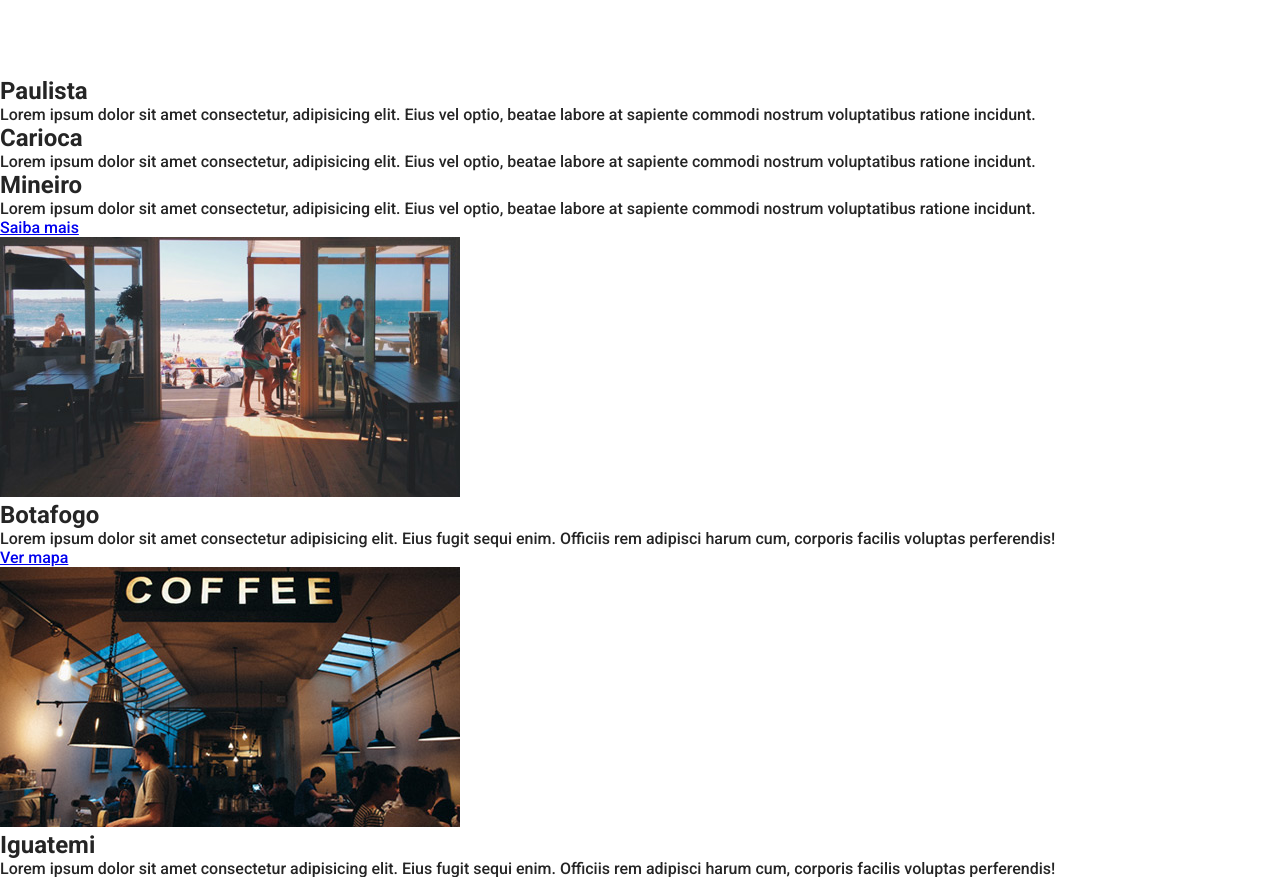
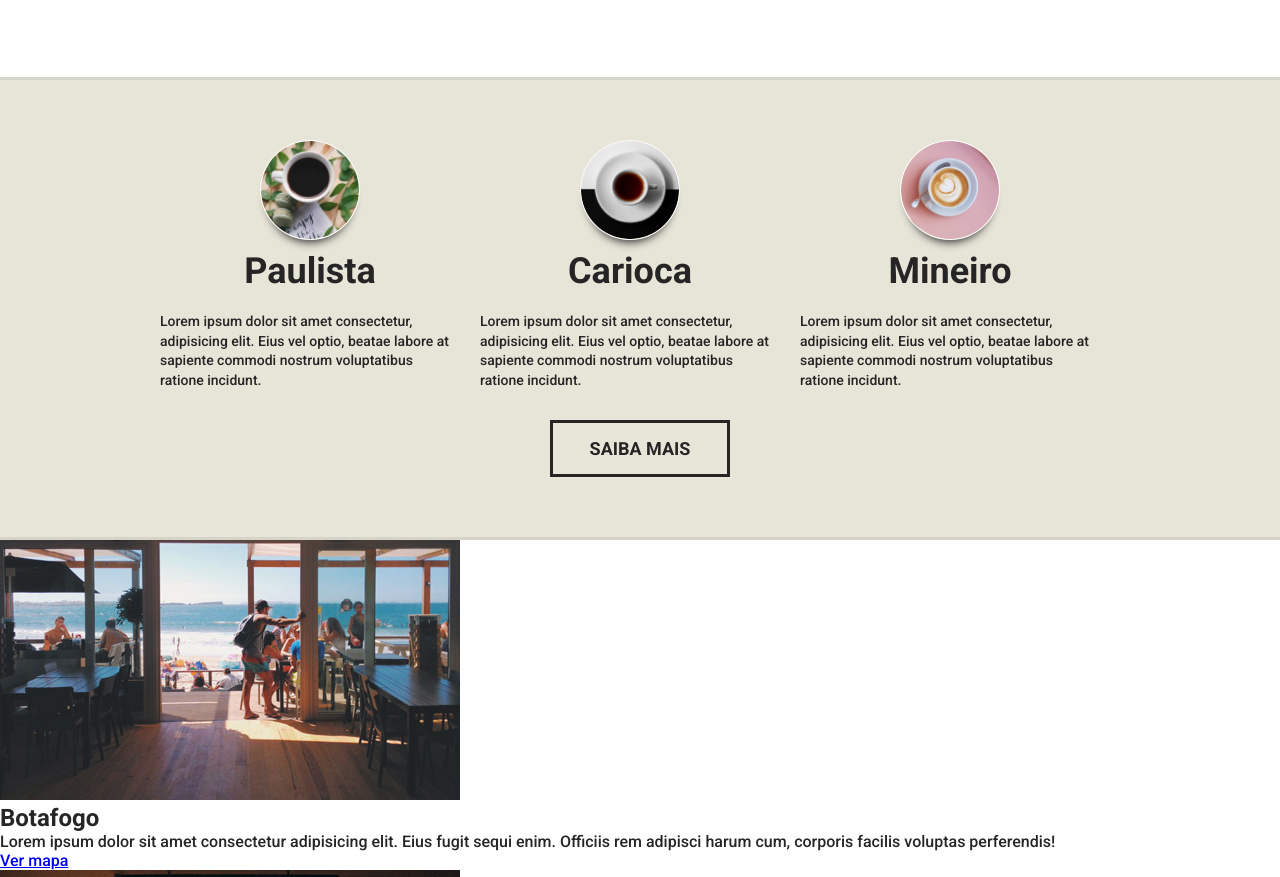
Before and after one commit to mailsonferreira/brafe, a plain HTML site: page index.htm in a window 1280 px wide. Shown: the part 1112-1989 px from the top of the page. Drawn offline with Linux system fonts and the light colour scheme.

Commit message:
produtos

```diff
--- a/css/style.css
+++ b/css/style.css
@@ -1,6 +1,7 @@
 * {
     padding: 0;
     margin: 0;
+    box-sizing: border-box;
 }
 
 body {
@@ -120,3 +121,64 @@ body {
     margin: 20px auto;
     max-width: 460px;
 }
+
+.produtos {
+     background: #e7e4d8;
+     padding: 60px 0;
+     border-top: 3px solid #d6d3c8;
+     border-bottom: 3px solid #d6d3c8;
+
+}
+
+.produtos-container {
+    max-width: 960px;
+    margin: 0 auto;
+    display: grid;
+    grid-template-columns: 1fr 1fr 1fr;
+}
+
+.produtos-item {
+    width: 300px;
+}
+
+ .produtos-item img {
+    max-width: 100px;
+    margin: 0 auto;
+    display: flex;
+    align-items: center;
+    justify-content: center;
+    border-radius: 50%;
+    border: 1px solid white;
+    box-shadow: #252525 0 10px 10px -8px;
+    margin-bottom: 10px;
+}
+
+.produtos-item h2 {
+    text-align: center;
+    font-size: 2.25em;
+    margin-bottom: 20px;
+}
+
+.produtos-item p {
+    font-size: 0.875em;
+    line-height: 1.4em;
+}
+
+.produtos-btn {
+    width: 180px;
+    border: 3px solid ;
+    color: #252525;
+    text-decoration: none;
+    display: block;
+    font-size: 1.125em;
+    font-weight: bold;
+    text-transform: uppercase;
+    text-align: center;
+    padding: 15px 0;
+    margin: 30px auto 0 auto;
+}
+
+.produtos-btn:hover {
+    color: rgb(109, 107, 107);
+    transition: 200ms;
+}
--- a/index.htm
+++ b/index.htm
@@ -41,22 +41,25 @@
         <p>Lorem ipsum dolor sit amet consectetur adipisicing elit. Qui maiores eaque magnam similique, quo optio atque, blanditiis placeat aperiam quis laboriosam tenetur quos, officiis deleniti ut consequatur laborum? Mollitia, voluptas!</p>
     </section>
 
-   <section>
-       <div>
-           <div>
+   <section class="produtos">
+       <div class="produtos-container">
+           <div class="produtos-item">
+               <img src="img/paulista-icon.png" alt="">
                 <h2>Paulista</h2>
                 <p>Lorem ipsum dolor sit amet consectetur, adipisicing elit. Eius vel optio, beatae labore at sapiente commodi nostrum voluptatibus ratione incidunt.</p>
            </div>
-           <div>
+           <div class="produtos-item">
+               <img src="img/carioca-icon.png" alt="">
             <h2>Carioca</h2>
             <p>Lorem ipsum dolor sit amet consectetur, adipisicing elit. Eius vel optio, beatae labore at sapiente commodi nostrum voluptatibus ratione incidunt.</p>
             </div>
-            <div>
+            <div class="produtos-item">
+                <img src="img/mineiro-icon.png" alt="">
                 <h2>Mineiro</h2>
                 <p>Lorem ipsum dolor sit amet consectetur, adipisicing elit. Eius vel optio, beatae labore at sapiente commodi nostrum voluptatibus ratione incidunt.</p>
             </div>
         </div>
-        <a href="#">Saiba mais</a>
+        <a href="#" class="produtos-btn">Saiba mais</a>
    </section>
 
    <section>
```
Also changed, not shown: img/Group 5.png (added), img/carioca-icon.png (added), img/mineiro-icon.png (added), img/paulista-icon.png (added).
